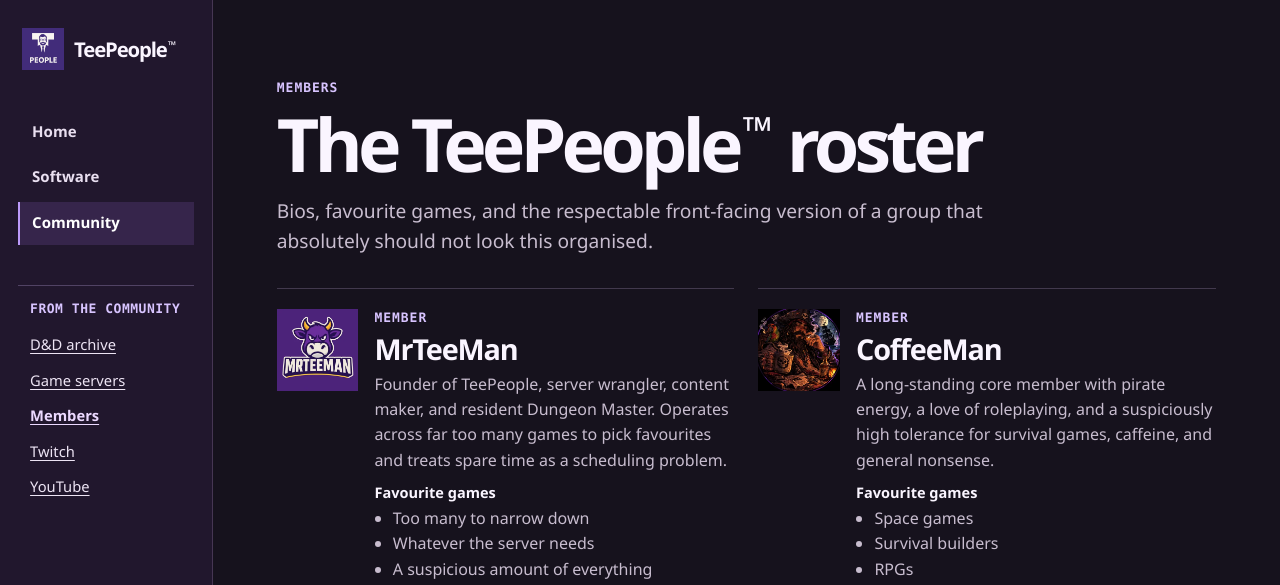
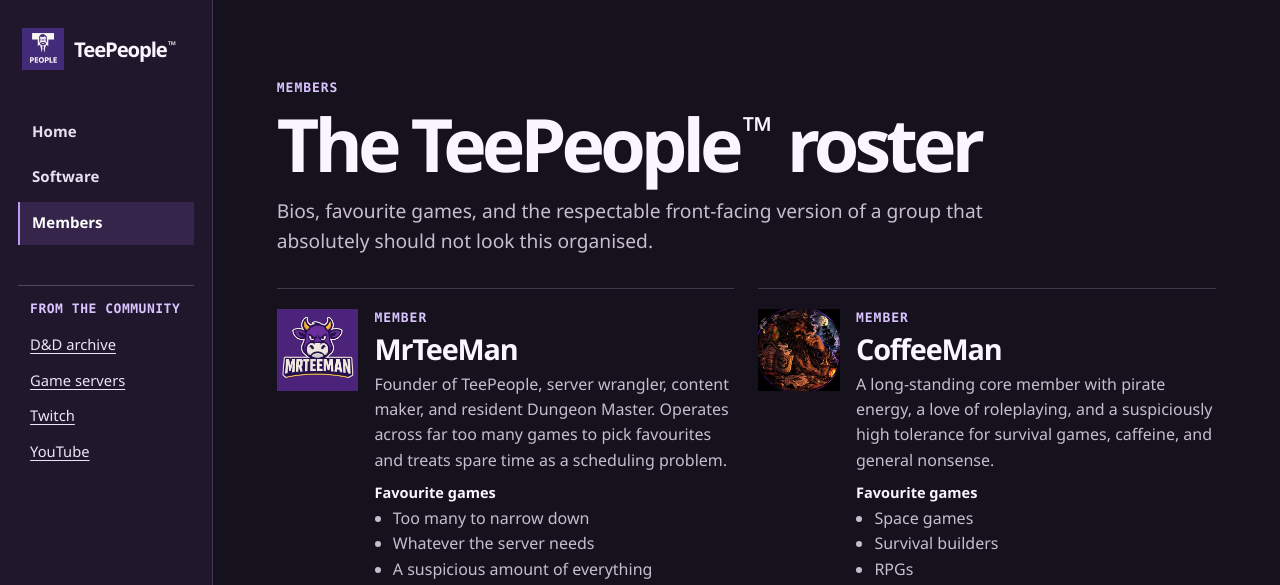
Before and after one commit to ReallyMadCow/teepeople-site, a Jekyll site: the page built from members.html, in a window 1280 px wide. Shown: the top 585 px of the page. Built offline with Jekyll 4.4.1, drawn with Linux system fonts in a browser that asks for light colours.

Commit message:
Move Members into the main navigation
Replace the Community jump to the home page with a direct roster link after Software. Remove the duplicate secondary link and give the roster its own navigation section.

Checked both desktop and mobile menu definitions, all seven destinations, and the diff for whitespace errors.

```diff
--- a/_data/navigation.json
+++ b/_data/navigation.json
@@ -2,12 +2,11 @@
   "primary": [
     { "label": "Home", "path": "/", "section": "home" },
     { "label": "Software", "path": "/software/", "section": "software" },
-    { "label": "Community", "path": "/", "anchor": "community", "section": "community" }
+    { "label": "Members", "path": "/members.html", "section": "members" }
   ],
   "community": [
     { "label": "D&D archive", "path": "/dnd/" },
     { "label": "Game servers", "path": "/servers.html" },
-    { "label": "Members", "path": "/members.html" },
     { "label": "Twitch", "path": "/twitch.html" },
     { "label": "YouTube", "path": "/youtube.html" }
   ]
--- a/members.html
+++ b/members.html
@@ -1,6 +1,6 @@
 ---
 layout: signal
-section: community
+section: members
 title: "Members"
 description: "Meet the TeePeople roster."
 ---
```
